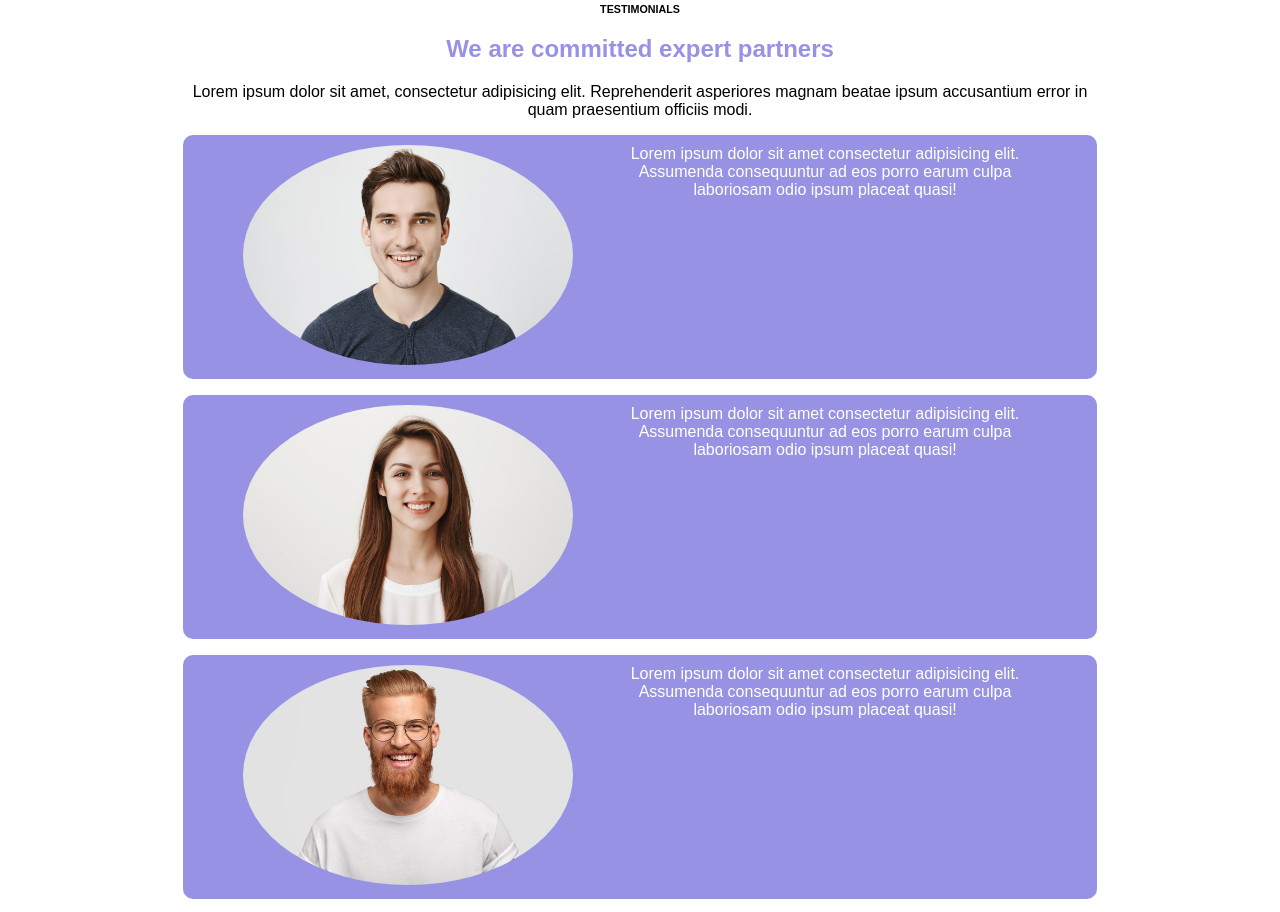
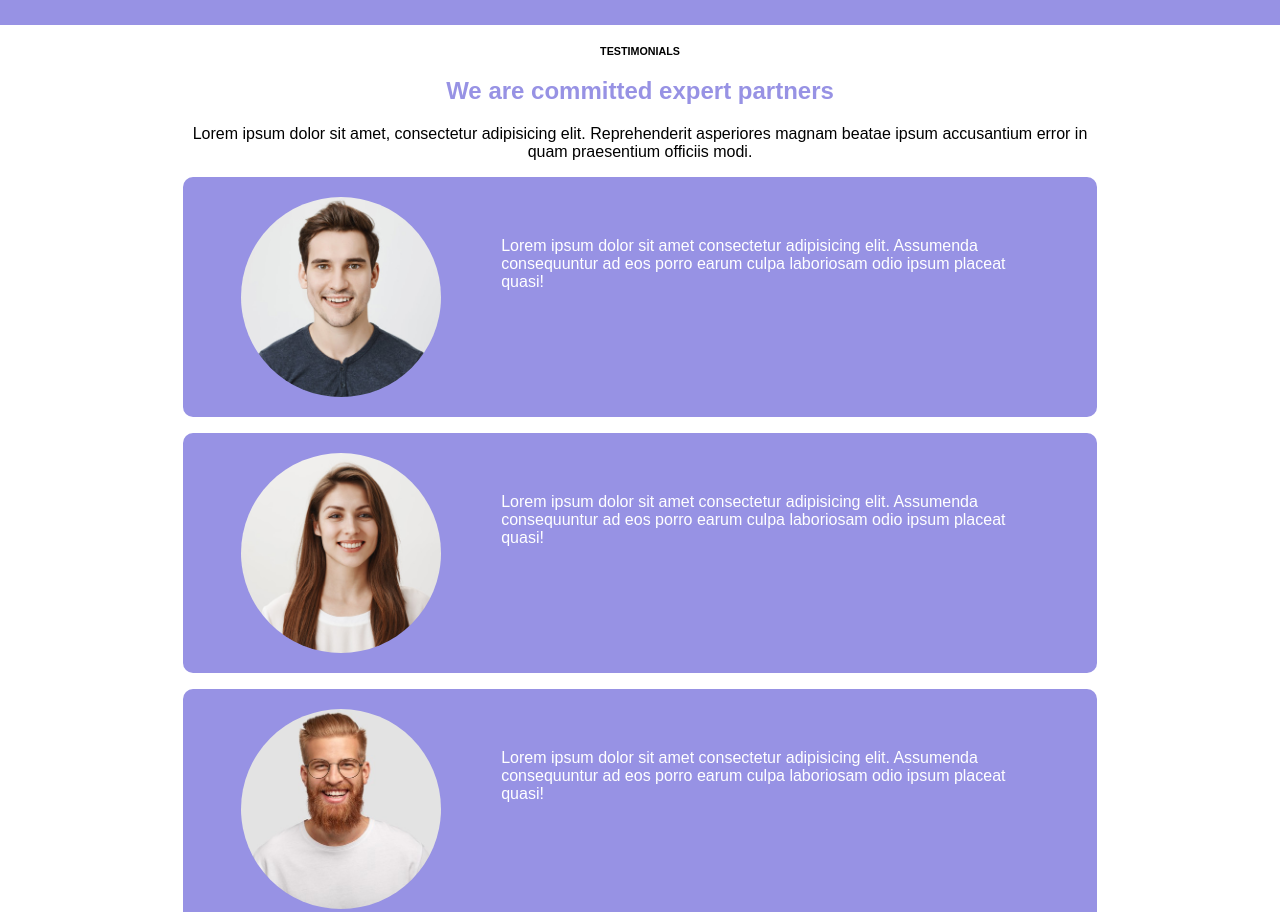
Before and after one commit to MatteoSusanna/htmlcss-responsive-layout, a plain HTML site: page index.html in a window 1280 px wide. Shown: the part 1472-2384 px from the top of the page. Drawn offline with Linux system fonts and the light colour scheme.

Commit message:
Ultime modifiche

```diff
--- a/css/style.css
+++ b/css/style.css
@@ -120,7 +120,7 @@ header{
     display: none;
 }
 
-.container img, .container .menu{
+header .container img, header .container .menu{
     padding: 0 10px;
 }
 
@@ -202,12 +202,16 @@ Inizio main
 }
 
 .partners .card .img{
-    width: 100%;
-    margin-right: 20px;
+    width: 10rem;
+    height: 10em;
+    margin: 0 auto;
 }
 
 .partners .card img{
     width: 100%;
+    height: 100%;
+    object-fit: cover;
+    object-position: center;
     border-radius: 50%;
 }
 
@@ -349,6 +353,26 @@ inizio media
     /*Terza sezione*/
     .partners .card{
         display: flex;
+        padding: 20px 10px;
+    }
+    .partners .card p{
+        width: 70%;
+        padding: 40px;
+        text-align: left;
+    }
+
+    .partners .card .img{
+        width: 200px;
+        height: 200px;
+        margin-right: 20px;
+    }
+
+    .partners .card img{
+        width: 100%;
+        height: 100%;
+        object-fit: cover;
+        object-position: center;
+        border-radius: 50%;
     }
 
     /*Quarta sezione*/
```
